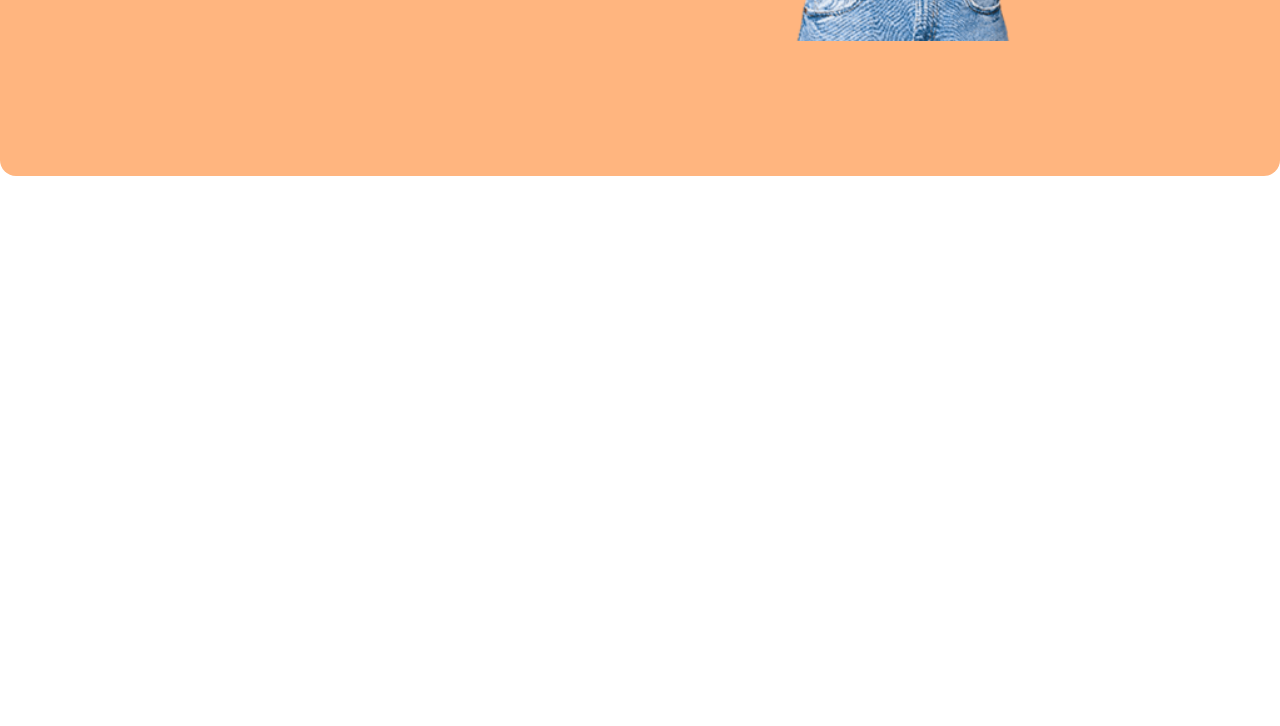
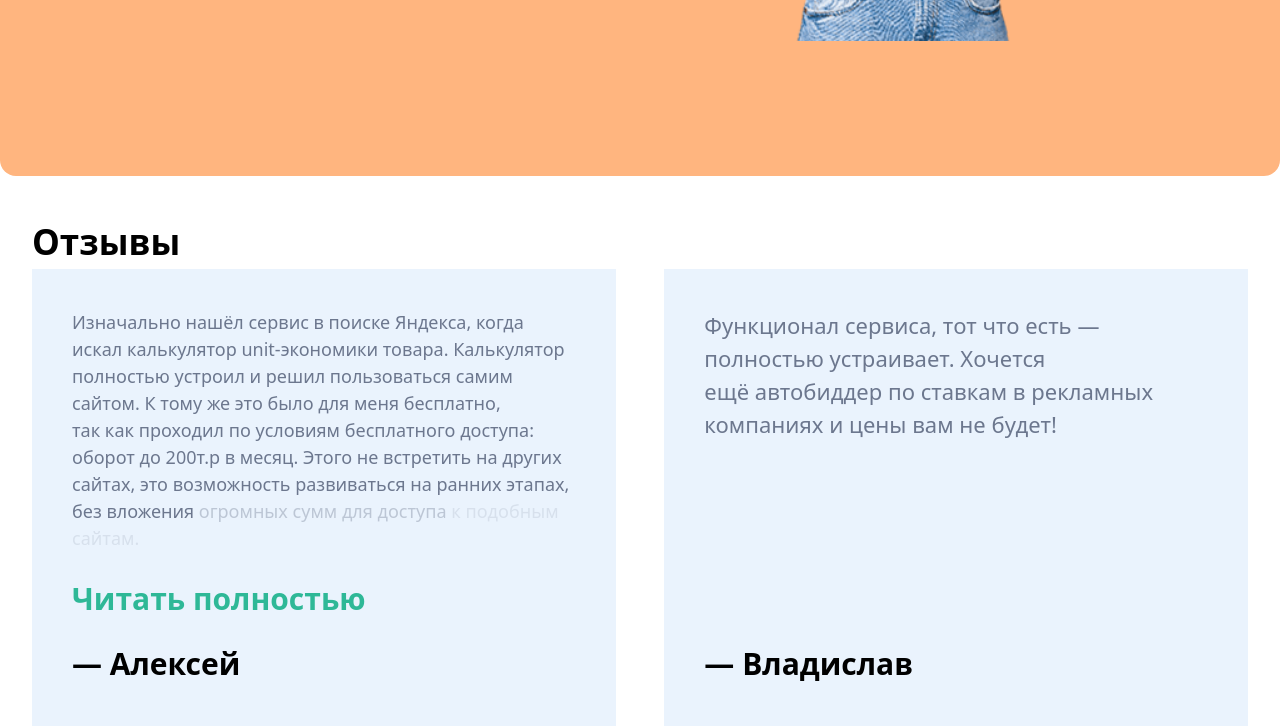
Before and after one commit to lastsurvivor1017-svg/exam3.5, a website: page index.html in a window 1280 px wide. Shown: the part 6151-6877 px from the top of the page. Before the commit the page ends 6327 px from the top, so only its background shows below. Drawn offline with Linux system fonts and the light colour scheme.

Commit message:
div information end

```diff
--- a/index.html
+++ b/index.html
@@ -471,5 +471,43 @@
             <img class="w-[60%] ml-40 lg:w-[48%]" src="./src/img/[removal 3.png" alt="">
         </div>
     </section>
+    <section class="w-[95%] m-auto lg:max-w-350 lg:m-auto">
+            <h1 class="text-[35px] font-bold mt-10">
+                Отзывы
+            </h1>
+            <div class="lg:flex lg:flex-row lg:justify-between">
+                <div class="w-full bg-[#EAF3FD] p-10 flex flex-col gap-6 lg:justify-around lg:w-[48%]">
+                <p class="text-[38px] text-[#6C778E] lg:text-[18px]">
+                    Изначально нашёл сервис в поиске Яндекса, когда искал калькулятор unit-экономики товара. Калькулятор полностью устроил и решил пользоваться самим сайтом. К тому же это было для меня бесплатно, так как проходил по условиям бесплатного доступа: оборот до 200т.р в месяц. Этого не встретить на других сайтах, это возможность развиваться на ранних этапах, без вложения
+                    <span class="text-[#6c778e5c]">
+                        огромных сумм для доступа
+                    </span>
+                    <span class="text-[#6c778e26]">
+                        к подобным сайтам.
+                    </span>
+                </p>
+                <div class="flex flex-col gap-5">
+                    <h1 class="text-[30px] text-[#2EB897] font-bold">
+                    Читать полностью
+                </h1>
+                <h1 class="text-[30px] font-bold">
+                    — Алексей
+                </h1>
+                </div>
+            </div>
+            <div class="w-full bg-[#EAF3FD] p-10 gap-6 hidden lg:block lg:flex lg:flex-col lg:justify-between lg:w-[48%]">
+                <p class="text-[38px] text-[#6C778E] lg:text-[22px]">
+                   Функционал сервиса, тот что есть — полностью устраивает. Хочется ещё автобиддер по ставкам в рекламных компаниях и цены вам не будет!
+                </p>
+                <h1 class="text-[30px] font-bold">
+                   — Владислав
+                </h1>
+            </div>
+            <div class="mt-5 flex justify-center lg:hidden">
+                <img src="./src/img/Frame 42.png" alt="">
+            </div>
+            </div>
+
+    </section>
 </body>
 </html>
```
Also changed, not shown: src/img/Frame 42.png (added), src/output.css.
